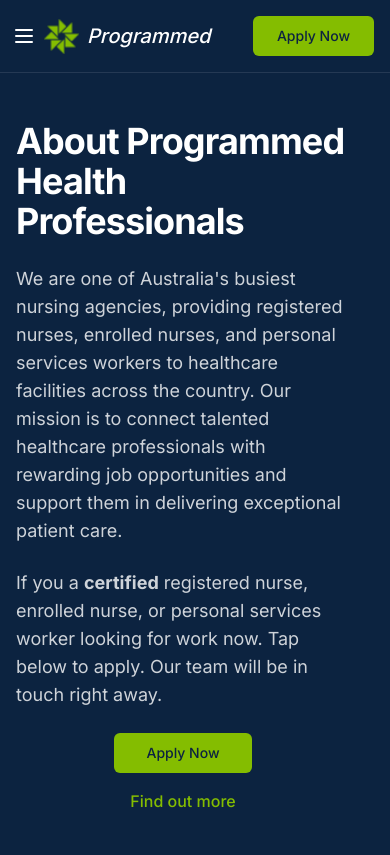
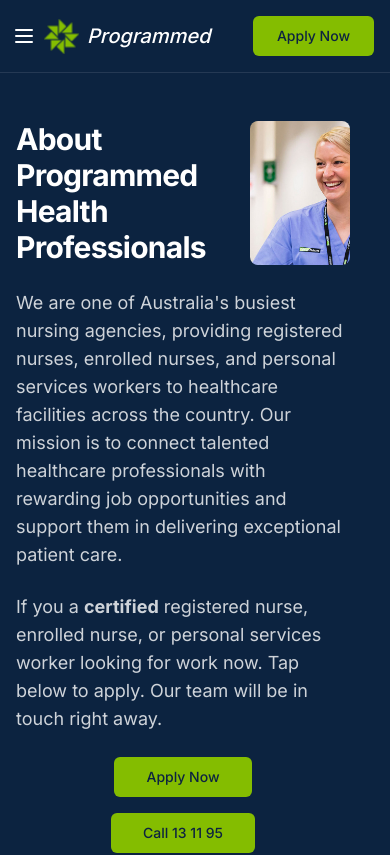
Before and after one commit to pewilliamsprogrammed/programmed-health-website, a Next.js app: page /about in a window 390 px wide. Shown: the top 855 px of the page. Built offline with nearby package versions, Linux system fonts and the light colour scheme.

Commit message:
Add image to about us on mobile

```diff
--- a/components/component/about.tsx
+++ b/components/component/about.tsx
@@ -13,9 +13,20 @@ export default function About() {
       <main className="flex w-full flex-1 flex-col items-center justify-center px-4 py-12 md:px-6 md:py-24 lg:py-32">
         <div className="flex items-center justify-between space-x-6">
           <div className="max-w-3xl space-y-6 text-left">
-            <h1 className="text-4xl font-bold tracking-tight md:text-5xl">
-              About Programmed Health Professionals
-            </h1>
+            <div className="flex space-x-2 lg:space-x-0">
+              <h1 className="text-3xl font-bold tracking-tight md:text-5xl">
+                About Programmed Health Professionals
+              </h1>
+
+              <img
+                src="/landing.jpg"
+                alt="Nurse"
+                width={100}
+                height={100}
+                className="rounded-lg lg:hidden"
+                style={{ aspectRatio: "700/900", objectFit: "cover" }}
+              />
+            </div>
             <p className="text-lg text-[rgba(255,255,255,0.8)] md:text-xl">
               We are one of Australia's busiest nursing agencies, providing
               registered nurses, enrolled nurses, and personal services workers
@@ -45,6 +56,16 @@ export default function About() {
                   Apply Now
                 </Link>
               </Button>
+              <Button
+                onClick={() => {
+                  track("Call");
+                }}
+                className="rounded-md bg-[rgb(132,189,0)] px-8 py-3 font-medium text-[rgb(12,35,64)] hover:bg-[rgb(106,152,0)]"
+              >
+                <Link href="tel:131195" prefetch={false}>
+                  Call 13 11 95
+                </Link>
+              </Button>
               <Link
                 href="/learn-more"
                 className="font-medium text-[rgb(132,189,0)] hover:underline"
@@ -60,7 +81,7 @@ export default function About() {
               alt="Nurse"
               width={300}
               height={300}
-              className="hidden rounded-lg md:block"
+              className="hidden rounded-lg lg:block"
               style={{ aspectRatio: "700/900", objectFit: "cover" }}
             />
           </div>
```
